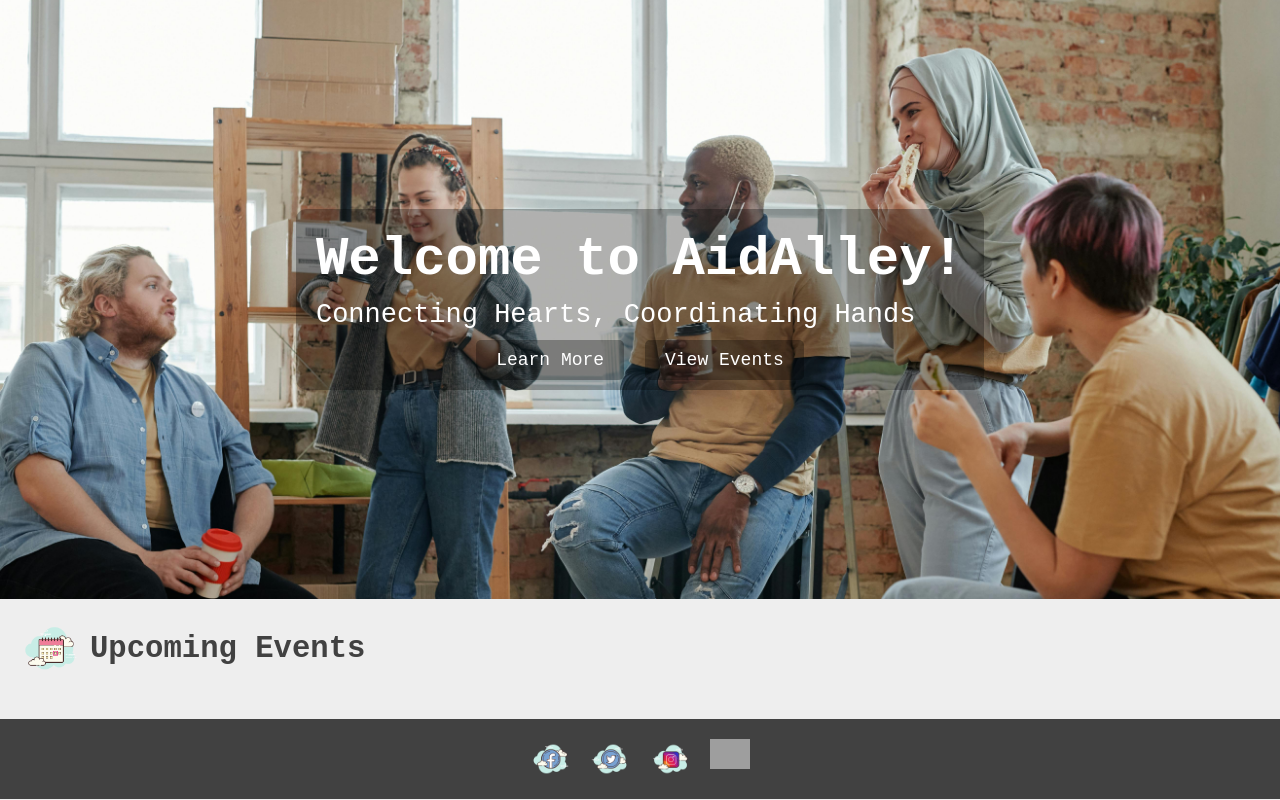
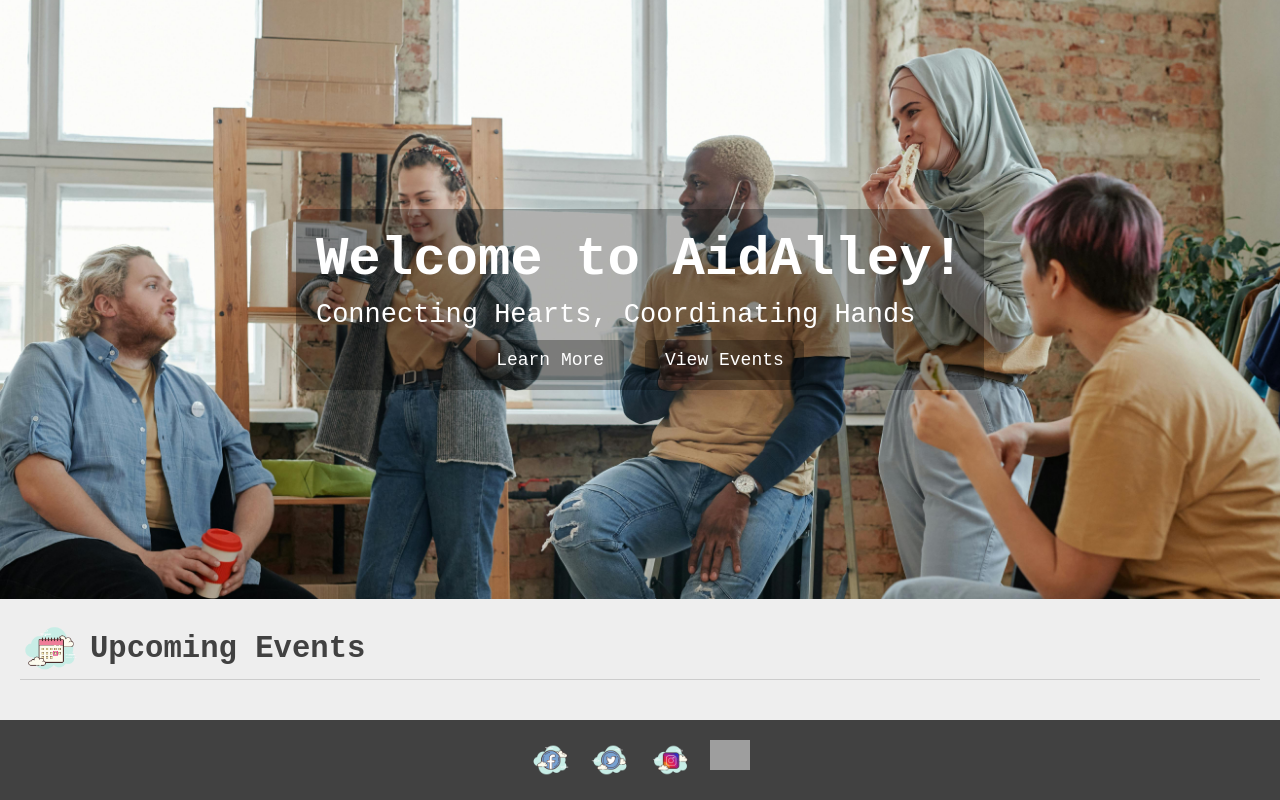
Before and after one commit to Ebube-Ochemba/AidAlley, a Flask app: page / in a window 1280 px wide. Shown: the part 72-872 px from the top of the page. Run offline with Flask 3, Linux system fonts and the light colour scheme; data that the repository does not hold is empty; some libraries are stand-ins or nearby versions; grey boxes are pictures that could not be loaded.

Commit message:
added border for "upcoming events"

```diff
--- a/web_app/static/styles/homepage.css
+++ b/web_app/static/styles/homepage.css
@@ -51,6 +51,7 @@
     display: flex;
     align-items: center;
     margin-bottom: 20px;  /* Space below the header */
+    border-bottom: 1px solid #CCCCCC;
 }
 .events-logo {
     background: url("../images/upcoming-events.png") no-repeat center center;
```
